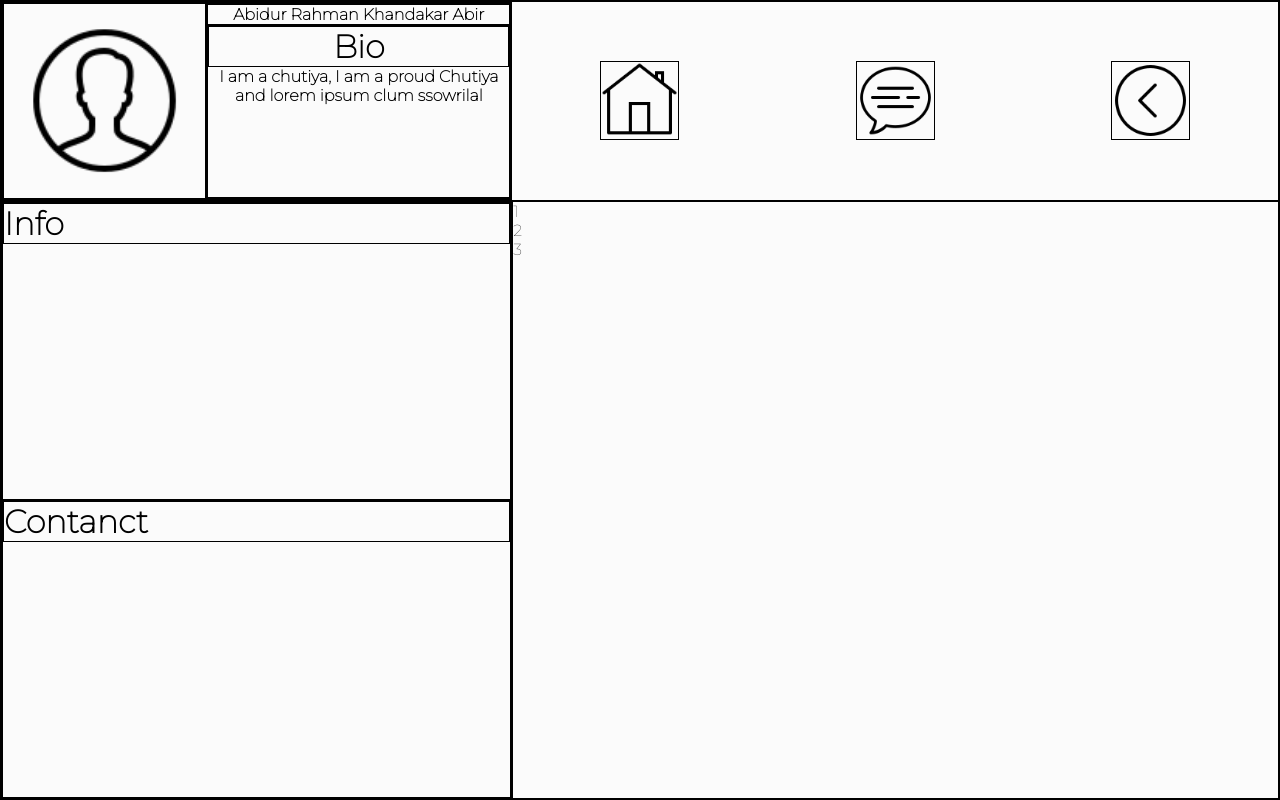
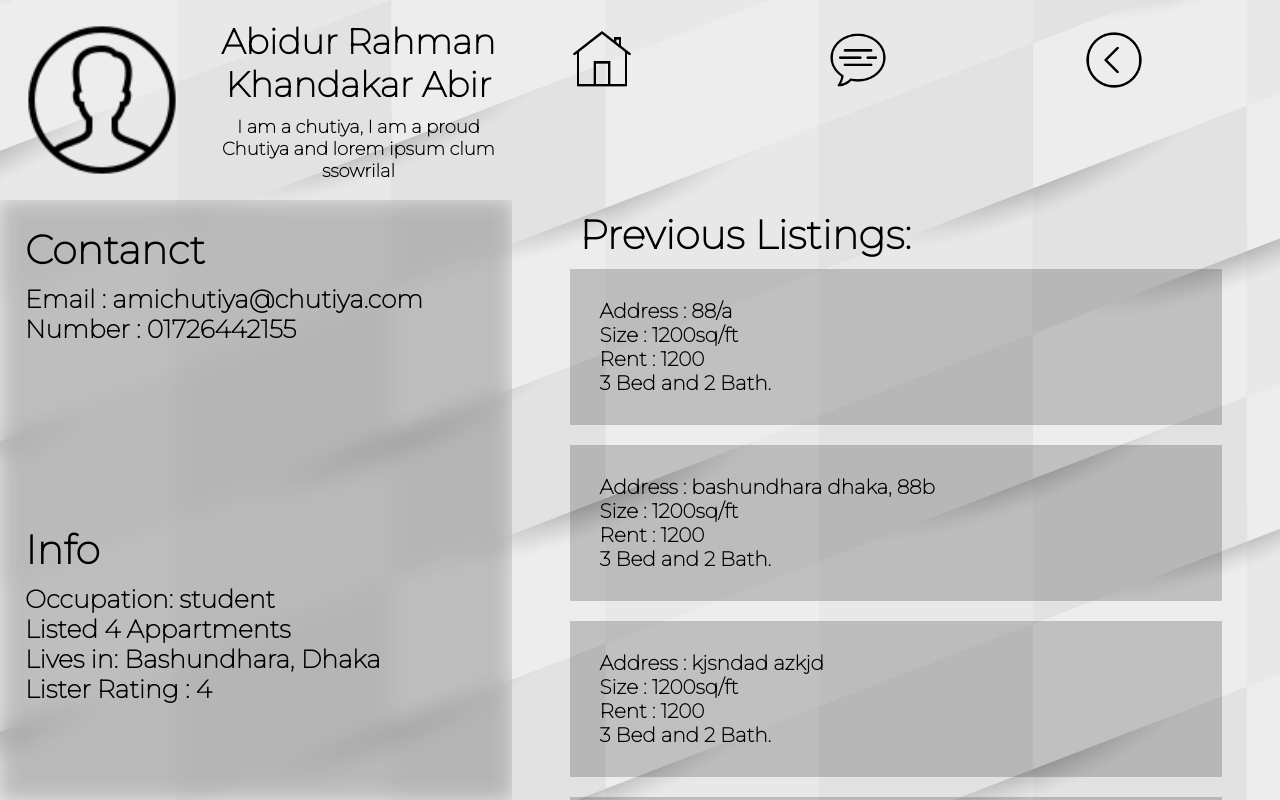
Before and after one commit to maruf22-dev/icarus-frontend, a Next.js app: page /visit/1 in a window 1280 px wide. Built offline with nearby package versions, Linux system fonts and the light colour scheme; a web font is replaced by a local one.

Commit message:
modified the vis profile page with css

```diff
--- a/pages/visit/[profileid].js
+++ b/pages/visit/[profileid].js
@@ -17,7 +17,9 @@ function Profile() {
         bio: "",
         type: USERTYPE.RENTER,
         numberOfApartments: 0,
-        livesIn: ""
+        livesIn: "",
+        profession: "",
+        rating: ""
     });
     const [contactInfo, setContactInfo] = useState({
         mobile: "",
@@ -31,7 +33,9 @@ function Profile() {
             bio: "I am a chutiya, I am a proud Chutiya and lorem ipsum clum ssowrilal",
             type: USERTYPE.LISTER,
             numberOfApartments: 4,
-            livesIn: "Bashundhara, Dhaka"
+            livesIn: "Bashundhara, Dhaka",
+            profession: "student",
+            rating: "4"
         });
         setContactInfo({
             mobile: "01726442155",
@@ -41,24 +45,24 @@ function Profile() {
     }, [])
 
     return (
-        <Page basicUserInfo={basicUserInfo}></Page>
+        <Page basicUserInfo={basicUserInfo} contactInfo={contactInfo}></Page>
     )
 }
 
-function Page({ basicUserInfo }) {
+function Page({ basicUserInfo, contactInfo }) {
     return (
         <>
-            <PC basicUserInfo={basicUserInfo}></PC>
+            <PC basicUserInfo={basicUserInfo} contactInfo={contactInfo}></PC>
             <Mobile></Mobile>
         </>
     )
 }
 
-function PC({ basicUserInfo }) {
+function PC({ basicUserInfo, contactInfo }) {
     return (
         <div className={styles.visit_page}>
             <Topbar basicUserInfo={basicUserInfo}></Topbar>
-            <Main basicUserInfo={basicUserInfo}></Main>
+            <Main basicUserInfo={basicUserInfo} contactInfo={contactInfo}></Main>
         </div>
     )
 }
@@ -78,9 +82,6 @@ function Topbar({ basicUserInfo }) {
                         {basicUserInfo.name}
                     </div>
                     <div className={styles.top_bio_container}>
-                        <div className={styles.label_container}>
-                            <p>Bio</p>
-                        </div>
                         <p> {basicUserInfo.bio}</p>
                     </div>
                 </div>
@@ -89,7 +90,6 @@ function Topbar({ basicUserInfo }) {
                 <div>
                     <img alt="" src={"../home_icon.png"} onClick={() => {
                         router.push('/dashboard');
-
                     }} />
                 </div>
                 <div>
@@ -108,20 +108,46 @@ function Topbar({ basicUserInfo }) {
 
 }
 
-function Main({ basicUserInfo }) {
+function Main({ basicUserInfo, contactInfo }) {
     return (
         <div className={styles.main}>
             <div className={styles.left}>
+                <div className={styles.contact}>
+                    <div className={styles.label_container}>
+                        <p> Contanct</p>
+                    </div>
+                    <div className={styles.contact_main}>
+                        <p>Email : {contactInfo.email}</p>
+                        <p>Number : {contactInfo.mobile}</p>
+                    </div>
+                </div>
                 <div className={styles.info}>
                     <div className={styles.label_container}>
                         <p>Info</p>
                     </div>
-                </div>
-                <div className={styles.contact}>
-                    <div className={styles.label_container}>
-                        <p> Contanct</p>
+                    <div className={styles.info_main}>
+                        <p>Occupation: {basicUserInfo.profession}</p>
+                        <p>
+                            {
+                                (basicUserInfo.type === USERTYPE.LISTER) ?
+                                    "Listed " : "Rented "
+                            }
+                            {
+                                basicUserInfo.numberOfApartments
+                            }
+                            {
+                                " Appartments"
+                            }
+                        </p>
+                        <p>Lives in: {basicUserInfo.livesIn}</p>
+                        {
+                            (basicUserInfo.type === USERTYPE.LISTER) ?
+                                (<p>Lister Rating : {basicUserInfo.rating} </p>)
+                                : (<></>)
+                        }
                     </div>
                 </div>
+
             </div>
             <div className={styles.right}>
                 <ListingsContainer basicUserInfo={basicUserInfo}></ListingsContainer>
@@ -137,13 +163,155 @@ function ListingsContainer({ basicUserInfo }) {
 
     useEffect(() => {
         if (basicUserInfo.name !== "") {
-            setListings([1, 2, 3]);
+            setListings([
+                {
+                    address: "88/a",
+                    size: "1200sq/ft",
+                    rent: "1200",
+                    bed: "3",
+                    bath: "2",
+                },
+                {
+                    address: "bashundhara dhaka, 88b",
+                    size: "1200sq/ft",
+                    rent: "1200",
+                    bed: "3",
+                    bath: "2",
+                },
+                {
+                    address: "kjsndad azkjd",
+                    size: "1200sq/ft",
+                    rent: "1200",
+                    bed: "3",
+                    bath: "2",
+                },
+                {
+                    address: "kjsndad azkjd",
+                    size: "1200sq/ft",
+                    rent: "1200",
+                    bed: "3",
+                    bath: "2",
+                },
+                {
+                    address: "kjsndad azkjd",
+                    size: "1200sq/ft",
+                    rent: "1200",
+                    bed: "3",
+                    bath: "2",
+                },
+                {
+                    address: "kjsndad azkjd",
+                    size: "1200sq/ft",
+                    rent: "1200",
+                    bed: "3",
+                    bath: "2",
+                },
+                {
+                    address: "kjsndad azkjd",
+                    size: "1200sq/ft",
+                    rent: "1200",
+                    bed: "3",
+                    bath: "2",
+                },
+                {
+                    address: "kjsndad azkjd",
+                    size: "1200sq/ft",
+                    rent: "1200",
+                    bed: "3",
+                    bath: "2",
+                },
+                {
+                    address: "kjsndad azkjd",
+                    size: "1200sq/ft",
+                    rent: "1200",
+                    bed: "3",
+                    bath: "2",
+                },
+                {
+                    address: "kjsndad azkjd",
+                    size: "1200sq/ft",
+                    rent: "1200",
+                    bed: "3",
+                    bath: "2",
+                },
+                {
+                    address: "kjsndad azkjd",
+                    size: "1200sq/ft",
+                    rent: "1200",
+                    bed: "3",
+                    bath: "2",
+                },
+                {
+                    address: "kjsndad azkjd",
+                    size: "1200sq/ft",
+                    rent: "1200",
+                    bed: "3",
+                    bath: "2",
+                },
+                {
+                    address: "kjsndad azkjd",
+                    size: "1200sq/ft",
+                    rent: "1200",
+                    bed: "3",
+                    bath: "2",
+                },
+                {
+                    address: "kjsndad azkjd",
+                    size: "1200sq/ft",
+                    rent: "1200",
+                    bed: "3",
+                    bath: "2",
+                },
+                {
+                    address: "kjsndad azkjd",
+                    size: "1200sq/ft",
+                    rent: "1200",
+                    bed: "3",
+                    bath: "2",
+                },
+                {
+                    address: "kjsndad azkjd",
+                    size: "1200sq/ft",
+                    rent: "1200",
+                    bed: "3",
+                    bath: "2",
+                },
+                {
+                    address: "kjsndad azkjd",
+                    size: "1200sq/ft",
+                    rent: "1200",
+                    bed: "3",
+                    bath: "2",
+                },
+                {
+                    address: "kjsndad azkjd",
+                    size: "1200sq/ft",
+                    rent: "1200",
+                    bed: "3",
+                    bath: "2",
+                },
+                {
+                    address: "kjsndad azkjd",
+                    size: "1200sq/ft",
+                    rent: "1200",
+                    bed: "3",
+                    bath: "2",
+                },
+            ]);
         }
     }, [basicUserInfo])
     return (
         <>            {
             (basicUserInfo.type === USERTYPE.LISTER) ?
-                (<div> {listings.map((current, index) => <Listing key={index} current={current}></Listing>)} </div>) :
+                (<>
+                    <div className={styles.listing_name_container}>
+                        <p>
+                            Previous Listings:
+                        </p>
+                    </div>
+                    <div> {listings.map((current, index) => <Listing key={index} current={current}></Listing>)} </div>
+                </>)
+                :
                 (<div>The user is not a lister</div>)
         }
         </>
@@ -151,8 +319,19 @@ function ListingsContainer({ basicUserInfo }) {
 }
 function Listing({ current }) {
     return (
-        <div>
-            {current}
+        <div className={styles.listing}>
+            <p>
+                Address : {current.address}
+            </p>
+            <p>
+                Size : {current.size}
+            </p>
+            <p>
+                Rent : {current.rent}
+            </p>
+            <p>
+                {current.bed} Bed and {current.bath} Bath.
+            </p>
         </div>
     )
 }
--- a/styles/visit.module.css
+++ b/styles/visit.module.css
@@ -5,8 +5,9 @@
     height: 100%;
     width: 100%;
     display: block;
-    border: 1px black solid;
     font-family: "Montserrat", sans-serif;
+    background-image: url("../public/ChatBG.jpg");
+    background-size: cover;
 }
 
 .top_bar {
@@ -14,7 +15,6 @@
     width: 100%;
     display: grid;
     grid-template-columns: 4fr 6fr;
-    border: 1px black solid;
 }
 
 .top_bar_left {
@@ -22,7 +22,6 @@
     width: 100%;
     display: grid;
     grid-template-columns: 4fr 6fr;
-    border: 1px black solid;
 }
 
 .profile_image_container {
@@ -30,13 +29,13 @@
     width: 100%;
     display: grid;
     place-items: center;
-    border: 1px black solid;
 }
 
 .profile_image_container img {
     height: 80%;
     aspect-ratio: 1;
-    max-width: 100%;
+    max-height: 100%;
+    max-width: 80%;
     border-radius: 50%;
 }
 
@@ -45,23 +44,24 @@
     max-height: 100%;
     display: flex;
     flex-direction: column;
-    border: 1px black solid;
 }
 
 .profile_card .top_name_container {
     max-height: 100%;
     max-width: 100%;
     height: fit-content;
-    border: 1px black solid;
     font-weight: bolder;
     text-align: center;
+    padding: 10px;
+    padding-top: 20px;
+    font-size: 35px;
 }
 
 .profile_card .top_bio_container {
     flex: 1;
-    border: 1px black solid;
     font-weight: bolder;
     text-align: center;
+    font-size: 18px;
 }
 
 .profile_card p {
@@ -70,24 +70,37 @@
 
 .top_bar_right {
     display: grid;
-    grid-template-columns: 1fr 1fr 1fr;
     display: grid;
     place-items: center;
+    grid-template-columns: 1fr 1fr 1fr;
 }
 
 .top_bar_right div {
-    height: 40%;
-    aspect-ratio: 1;
-    cursor: pointer;
-    border: 1px black solid;
+    height: 100%;
+    width: 100%;
+    max-height: 100%;
+    max-width: 100%;
 }
 
-.top_bar_right div img {
+.top_bar_right img {
 
-    width: 100%;
-    height: 100%;
+    margin-top: 30px;
+    cursor: pointer;
+    height: 30%;
+    aspect-ratio: 1;
 }
-
+.top_bar_right img:nth-child(1)
+{
+    transform: translateX(100%);
+}
+.top_bar_right img:nth-child(2)
+{
+    transform: translateX(-10%);
+}
+.top_bar_right img:nth-child(3)
+{
+    transform: translateX(-100%);
+}
 .main {
     height: 75%;
     display: grid;
@@ -95,38 +108,94 @@
 }
 
 .left {
-    border: 1px black solid;
+    max-height: 75vh;
 }
 
 .right {
-    border: 1px black solid;
+    height: 100%;
+    max-height: 100%;
+    overflow: scroll;
 }
 
 .info {
     height: 50%;
-    border: 1px black solid;
     display: flex;
     flex-direction: column;
 }
 
 .contact {
     height: 50%;
-    border: 1px black solid;
     display: flex;
     flex-direction: column;
+    z-index: 1;
+}
+.contact::before {
+    z-index: -1;
+    content: "";
+    position: absolute;
+    top: 25%;
+    left: 0%;
+    height: 75%;
+    width: 40%;
+    backdrop-filter: blur(10px) brightness(80%);
+    font-family: "Montserrat", sans-serif;
 }
 
+
 .label_container {
-    border: 1px black solid;
     height: fit-content;
+    text-align: left;
+    padding: 25px;
+    padding-bottom: 0px;
 }
 
 .label_container p {
     font-weight: bolder;
     color: black;
-    font-size: xx-large;
+    font-size: 40px;
+}
+.listing_name_container
+{
+    padding: 10px;
+    height: fit-content;
+    text-align: left;
+    margin-left: 7.5%;
+    font-weight: bolder;
+    color: black;
+    font-size: 40px;
+}
+.contact_main
+{
+    flex: 1;
+    font-weight: bolder;
+    font-size: 25px;
+    padding: 10px;
+    padding-left: 25px;
+}
+.info_main
+{
+    flex: 1;
+    font-weight: bolder;
+    font-size: 25px;
+    padding: 10px;
+    padding-left: 25px;
 }
 
+.listing
+{
+    margin-left: 7.5%;
+    font-weight: 900;
+    background-color: #00000030;
+    height: fit-content;
+    width: 85%;
+    padding: 30px;
+    margin-bottom: 20px;
+    font-size: 20px;
+}
+.listing p
+{
+    line-height: 1.5rem;
+}
 @media only screen and (max-width: 768px) {
     .visit_page {
         display: none;
```
Also changed, not shown: pages/chat/[to].js (line endings or trailing spaces).
